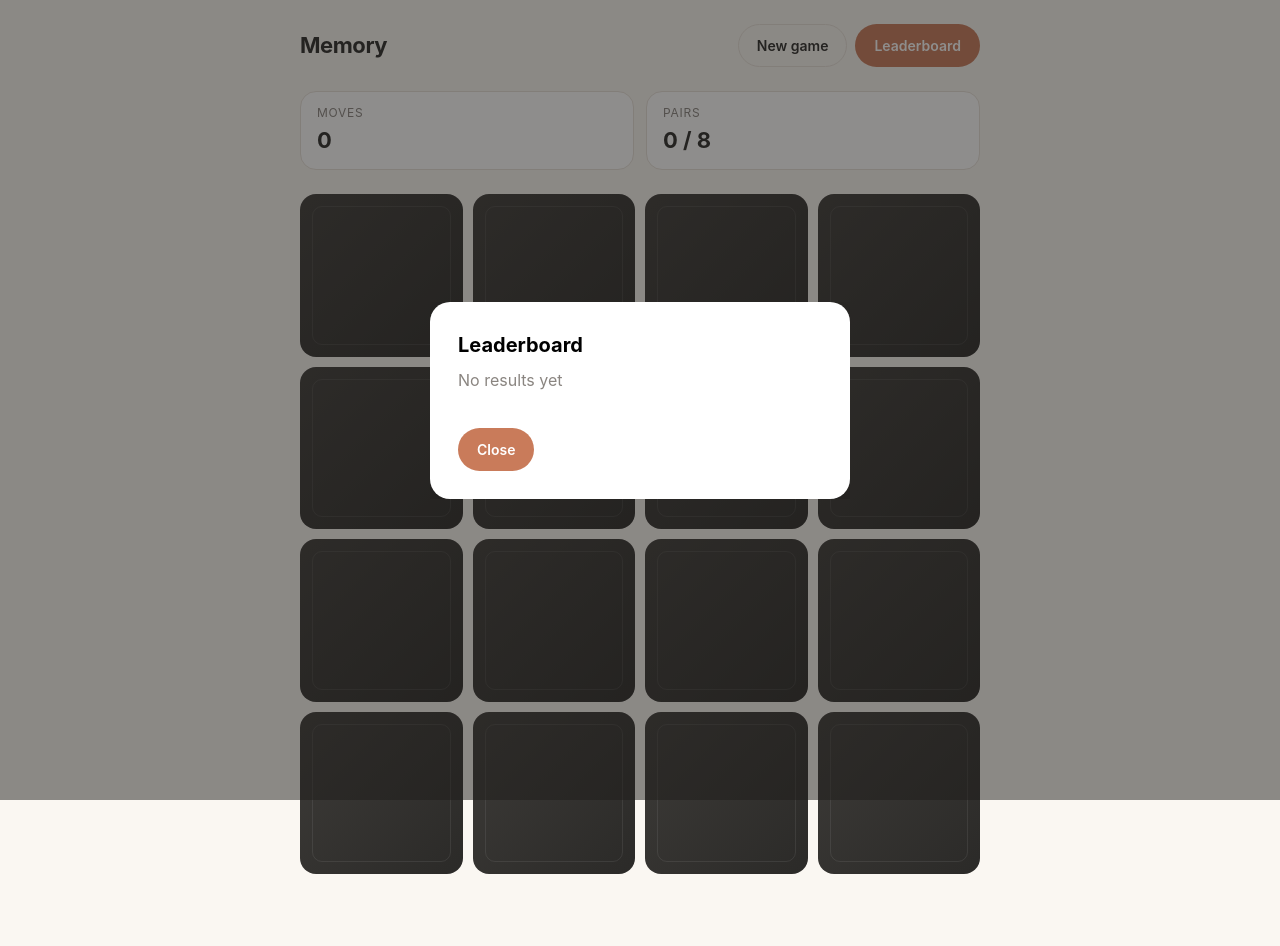
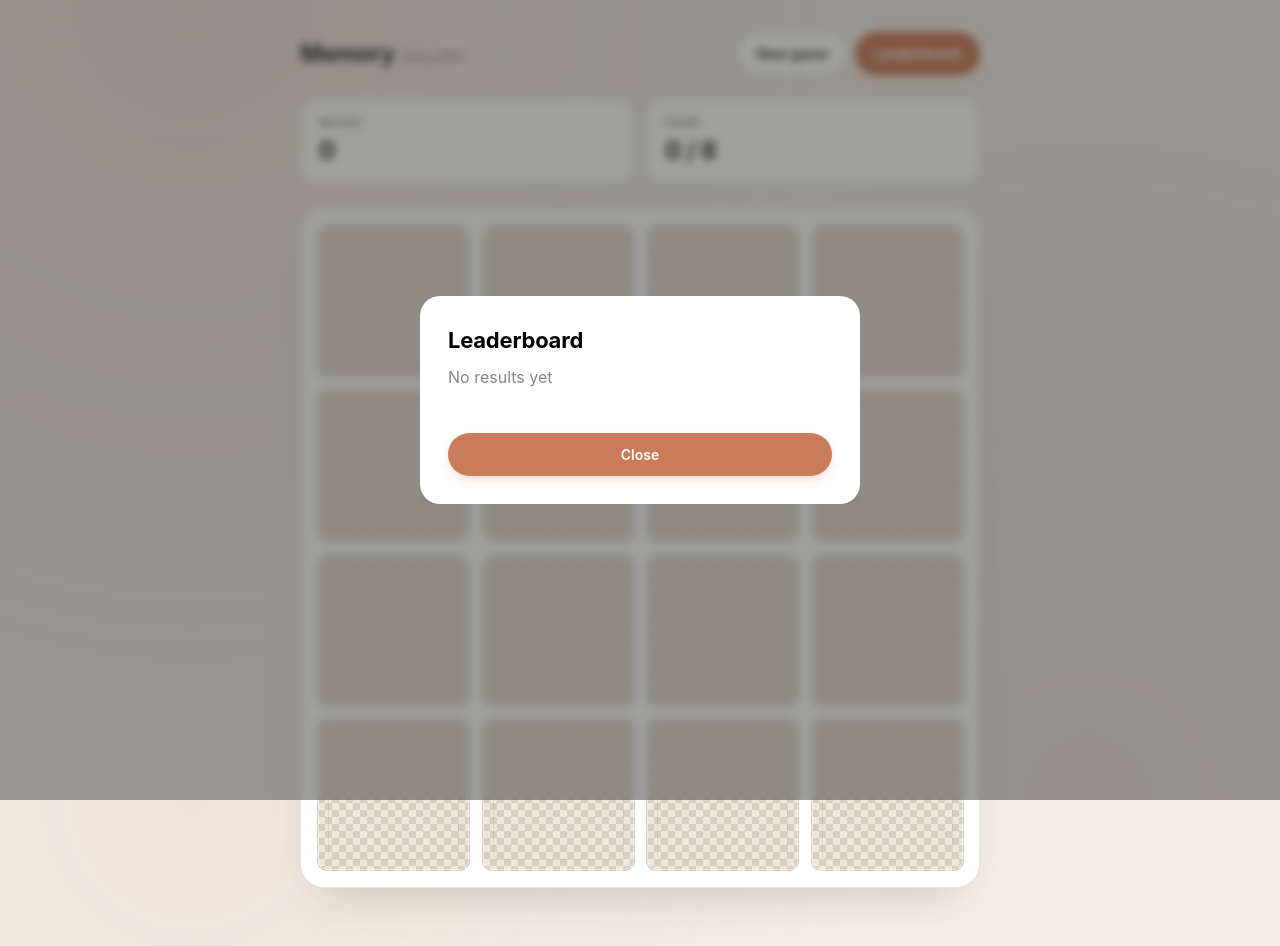
Before and after one commit to ypaN73/memory-game, a website built with Vite: page index.html in a window 1280 px wide. Both pictures are taken after a click on the button "Leaderboard". Before the commit the page ends 922 px from the top, so only its background shows below. Built offline with nearby package versions, Linux system fonts and the light colour scheme.

Commit message:
style: refine card design and layout

```diff
--- a/src/components/winModal.js
+++ b/src/components/winModal.js
@@ -9,14 +9,20 @@ export function createWinContent(moves, onNewGame) {
   newGameBtn.addEventListener('click', onNewGame)
 
   const closeBtn = createElement('button', {
-    classes: ['btn', 'btn--ghost', 'modal__close'],
+    classes: ['btn', 'btn--ghost'],
     text: 'Close',
     attrs: { type: 'button', 'data-close': 'true' },
   })
 
   return [
     createElement('h2', { classes: ['modal__title'], text: 'You win!' }),
-    createElement('p', { classes: ['modal__text'], text: `You found all pairs in ${moves} moves.` }),
-    createElement('div', { classes: ['modal__actions'], children: [newGameBtn, closeBtn] }),
+    createElement('p', {
+      classes: ['modal__text'],
+      text: `You found all pairs in ${moves} moves.`,
+    }),
+    createElement('div', {
+      classes: ['modal__actions'],
+      children: [closeBtn, newGameBtn],
+    }),
   ]
 }
--- a/src/style.css
+++ b/src/style.css
@@ -1,12 +1,18 @@
 :root {
-  --bg: #FAF7F2;
+  --bg: #F4EEE6;
   --surface: #FFFFFF;
   --text: #2B2A28;
   --muted: #8A8580;
   --accent: #C97B5A;
   --accent-hover: #B36947;
   --border: #E8E2DA;
+  --card-back: #EFE7DC;
+  --card-back-pattern: #D9CFC0;
   --radius: 16px;
+  --radius-sm: 10px;
+  --shadow-sm: 0 1px 2px rgba(43, 42, 40, 0.06);
+  --shadow-md: 0 8px 20px -8px rgba(43, 42, 40, 0.18);
+  --shadow-lg: 0 24px 48px -24px rgba(43, 42, 40, 0.24);
 }
 
 * {
@@ -16,22 +22,31 @@
 body {
   margin: 0;
   min-height: 100vh;
-  background: var(--bg);
+  background-color: var(--bg);
+  background-image:
+    radial-gradient(circle at 15% 0%, rgba(201, 123, 90, 0.08) 0%, transparent 50%),
+    radial-gradient(circle at 85% 100%, rgba(140, 110, 80, 0.06) 0%, transparent 50%),
+    radial-gradient(circle, rgba(43, 42, 40, 0.045) 1px, transparent 1px);
+  background-size: auto, auto, 22px 22px;
+  background-attachment: fixed;
   color: var(--text);
   font-family: 'Inter', system-ui, -apple-system, sans-serif;
   font-size: 16px;
   line-height: 1.5;
+  -webkit-font-smoothing: antialiased;
 }
 
 .app {
   max-width: 720px;
   width: 100%;
   margin: 0 auto;
-  padding: 24px 20px 48px;
+  padding: 32px 20px 64px;
   display: flex;
   flex-direction: column;
   gap: 24px;
 }
+
+/* ---------- Header ---------- */
 
 .header {
   display: flex;
@@ -41,15 +56,29 @@ body {
 }
 
 .header__title {
-  font-size: 22px;
+  font-size: 24px;
   font-weight: 700;
   letter-spacing: -0.02em;
+  display: flex;
+  align-items: baseline;
+  gap: 8px;
+}
+
+.header__title::after {
+  content: 'gallery';
+  font-size: 13px;
+  font-weight: 500;
+  color: var(--muted);
+  letter-spacing: 0.04em;
+  text-transform: uppercase;
 }
 
 .header__actions {
   display: flex;
   gap: 8px;
 }
+
+/* ---------- Buttons ---------- */
 
 .btn {
   border: 1px solid transparent;
@@ -59,17 +88,23 @@ body {
   font-weight: 600;
   font-size: 14px;
   cursor: pointer;
-  transition: background .15s, color .15s, border-color .15s, transform .1s;
+  transition: background .15s, color .15s, border-color .15s, transform .1s, box-shadow .15s;
 }
 
 .btn:active {
   transform: scale(0.97);
 }
 
+.btn:focus-visible {
+  outline: 2px solid var(--accent);
+  outline-offset: 2px;
+}
+
 .btn--ghost {
-  background: transparent;
+  background: var(--surface);
   color: var(--text);
   border-color: var(--border);
+  box-shadow: var(--shadow-sm);
 }
 
 .btn--ghost:hover {
@@ -79,11 +114,14 @@ body {
 .btn--primary {
   background: var(--accent);
   color: #fff;
+  box-shadow: 0 4px 12px -4px rgba(201, 123, 90, 0.5);
 }
 
 .btn--primary:hover {
   background: var(--accent-hover);
 }
+
+/* ---------- Counters ---------- */
 
 .counters {
   display: flex;
@@ -95,29 +133,41 @@ body {
   background: var(--surface);
   border: 1px solid var(--border);
   border-radius: var(--radius);
-  padding: 12px 16px;
+  padding: 14px 18px;
   display: flex;
   flex-direction: column;
   gap: 2px;
+  box-shadow: var(--shadow-sm);
 }
 
 .counter__label {
-  font-size: 12px;
+  font-size: 11px;
   color: var(--muted);
   text-transform: uppercase;
-  letter-spacing: 0.06em;
+  letter-spacing: 0.08em;
+  font-weight: 600;
 }
 
 .counter__value {
-  font-size: 22px;
+  font-size: 24px;
   font-weight: 700;
+  letter-spacing: -0.01em;
 }
+
+/* ---------- Board (паспарту) ---------- */
 
 .board {
   display: grid;
   grid-template-columns: repeat(4, 1fr);
-  gap: 10px;
+  gap: 12px;
+  padding: 16px;
+  background: var(--surface);
+  border-radius: 24px;
+  border: 1px solid var(--border);
+  box-shadow: var(--shadow-lg);
 }
+
+/* ---------- Cards ---------- */
 
 .card {
   aspect-ratio: 1;
@@ -125,7 +175,13 @@ body {
   border: none;
   background: none;
   cursor: pointer;
-  perspective: 800px;
+  perspective: 1200px;
+}
+
+.card:focus-visible {
+  outline: 2px solid var(--accent);
+  outline-offset: 3px;
+  border-radius: var(--radius-sm);
 }
 
 .card__inner {
@@ -133,7 +189,8 @@ body {
   width: 100%;
   height: 100%;
   transform-style: preserve-3d;
-  transition: transform .45s cubic-bezier(.4, 0, .2, 1);
+  transition: transform .5s cubic-bezier(.4, 0, .2, 1);
+  will-change: transform;
 }
 
 .card.is-flipped .card__inner,
@@ -144,27 +201,43 @@ body {
 .card__face {
   position: absolute;
   inset: 0;
-  border-radius: var(--radius);
+  border-radius: var(--radius-sm);
   backface-visibility: hidden;
-  overflow: hidden;
+  -webkit-backface-visibility: hidden;
+  transform: translateZ(0);
 }
 
+/* Рубашка — светлая с узором ромбов */
+
 .card__face--back {
-  background: linear-gradient(135deg, #3D3B38, #2B2A28);
+  background-color: var(--card-back);
+  background-image:
+    linear-gradient(45deg, var(--card-back-pattern) 25%, transparent 25%),
+    linear-gradient(-45deg, var(--card-back-pattern) 25%, transparent 25%),
+    linear-gradient(45deg, transparent 75%, var(--card-back-pattern) 75%),
+    linear-gradient(-45deg, transparent 75%, var(--card-back-pattern) 75%);
+  background-size: 14px 14px;
+  background-position: 0 0, 0 7px, 7px -7px, -7px 0;
+  border: 1px solid rgba(43, 42, 40, 0.06);
+  box-shadow: inset 0 0 0 1px rgba(255, 255, 255, 0.5);
 }
 
 .card__face--back::after {
   content: '';
   position: absolute;
-  inset: 12px;
-  border: 1px solid rgba(255, 255, 255, 0.08);
-  border-radius: 10px;
+  inset: 10px;
+  border-radius: 6px;
+  border: 1px solid rgba(43, 42, 40, 0.08);
+  pointer-events: none;
 }
 
+/* Открытая карточка — картина в раме */
+
 .card__face--front {
-  transform: rotateY(180deg);
+  transform: rotateY(180deg) translateZ(0);
   background: var(--surface);
   border: 1px solid var(--border);
+  box-shadow: var(--shadow-md);
 }
 
 .card__image {
@@ -172,28 +245,33 @@ body {
   height: 100%;
   object-fit: cover;
   display: block;
+  border-radius: calc(var(--radius-sm) - 1px);
+  backface-visibility: hidden;
+  -webkit-backface-visibility: hidden;
 }
+
+/* Совпавшая пара — лёгкий акцент */
 
 .card.is-matched {
   cursor: default;
-  opacity: 0.85;
 }
 
-@media (max-width: 480px) {
-  .board {
-    gap: 8px;
-  }
-
-  .header__title {
-    font-size: 18px;
-  }
-
-  .btn {
-    padding: 8px 14px;
-    font-size: 13px;
-  }
+.card.is-matched .card__face--front {
+  border-color: var(--accent);
+  box-shadow: 0 0 0 2px rgba(201, 123, 90, 0.25), var(--shadow-md);
 }
 
+/* Hover только для доступных карточек */
+
+.card:not(.is-flipped):not(.is-matched):hover .card__inner {
+  transform: translateY(-2px);
+}
+
+.card:not(.is-flipped):not(.is-matched):hover .card__face--back {
+  box-shadow: var(--shadow-md), inset 0 0 0 1px rgba(255, 255, 255, 0.5);
+}
+
+/* ---------- Modal ---------- */
 
 body.no-scroll {
   overflow: hidden;
@@ -208,57 +286,107 @@ body.no-scroll {
 }
 
 .modal::backdrop {
-  background: rgba(30, 28, 26, 0.5);
+  background: rgba(43, 42, 40, 0.45);
+  backdrop-filter: blur(4px);
+  -webkit-backdrop-filter: blur(4px);
 }
 
 .modal__content {
   background: var(--surface);
   border-radius: 20px;
   padding: 28px;
-  max-width: 420px;
+  max-width: 440px;
   width: calc(100vw - 40px);
-  box-shadow: 0 20px 60px rgba(0, 0, 0, .2);
+  box-shadow: var(--shadow-lg);
 }
 
 .modal__title {
   margin: 0 0 8px;
-  font-size: 20px;
+  font-size: 22px;
   font-weight: 700;
+  letter-spacing: -0.01em;
 }
 
 .modal__text {
-  margin: 0 0 20px;
+  margin: 0 0 24px;
   color: var(--muted);
 }
 
 .modal__actions {
   display: flex;
-  gap: 8px;
-  justify-content: flex-end;
+  gap: 10px;
+  align-items: center;
+}
+
+.modal__actions .btn {
+  flex: 1;
 }
 
 .modal__close {
-  margin-top: 16px;
+  margin-top: 20px;
+  width: 100%;
 }
+
+/* ---------- Leaderboard ---------- */
 
 .leaderboard {
   width: 100%;
   border-collapse: collapse;
   font-size: 14px;
-  margin-bottom: 8px;
 }
 
 .leaderboard th,
 .leaderboard td {
   text-align: left;
-  padding: 8px 4px;
+  padding: 10px 4px;
   border-bottom: 1px solid var(--border);
 }
 
 .leaderboard th {
-  font-size: 12px;
+  font-size: 11px;
   text-transform: uppercase;
-  letter-spacing: 0.06em;
+  letter-spacing: 0.08em;
   color: var(--muted);
   font-weight: 600;
 }
+
+.leaderboard tr:last-child td {
+  border-bottom: none;
+}
+
+.leaderboard td:first-child {
+  font-weight: 700;
+  color: var(--accent);
+  width: 40px;
+}
+
+/* ---------- Responsive ---------- */
+
+@media (max-width: 480px) {
+  .app {
+    padding: 20px 14px 40px;
+  }
+
+  .board {
+    gap: 8px;
+    padding: 12px;
+    border-radius: 18px;
+  }
+
+  .header__title {
+    font-size: 20px;
+  }
+
+  .header__title::after {
+    font-size: 11px;
+  }
+
+  .btn {
+    padding: 8px 14px;
+    font-size: 13px;
+  }
+
+  .counter__value {
+    font-size: 20px;
+  }
+}
```
